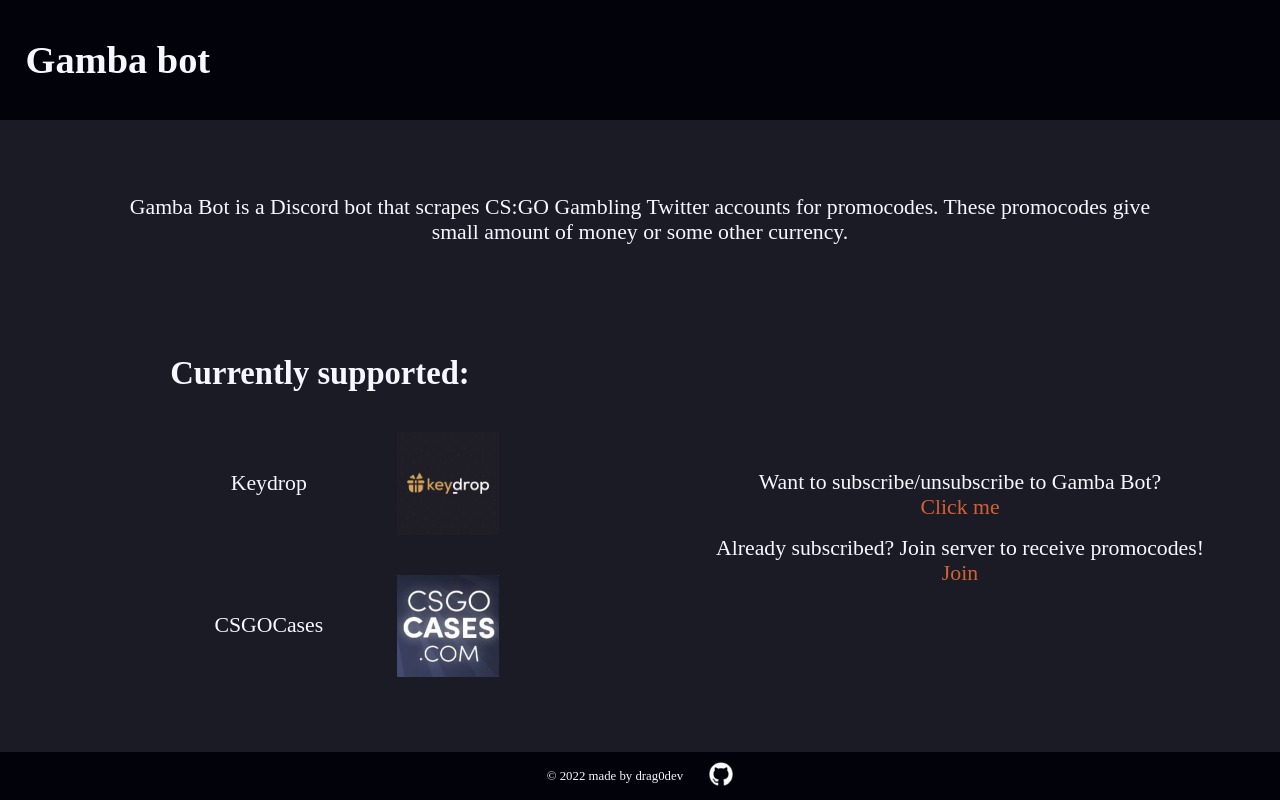
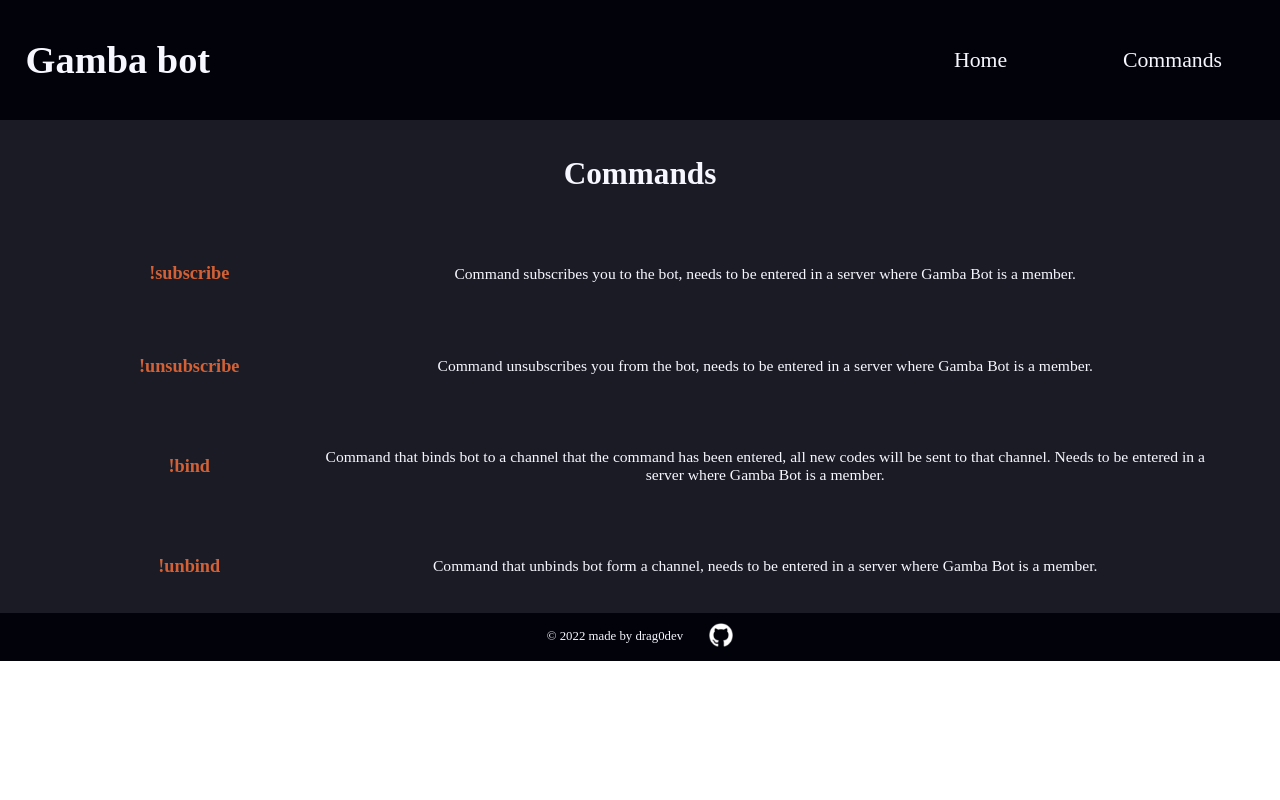
Before and after one commit to drag0dev/gamba-bot, a React (Create React App) app in the folder register-page/: page /commands in a window 1280 px wide. Before the commit this address led to /. Built offline with nearby package versions, Linux system fonts and the light colour scheme; no server answers; a web font is replaced by a local one.

Commit message:
bot invite

```diff
--- a/register-page/src/App.css
+++ b/register-page/src/App.css
@@ -39,10 +39,24 @@
   font-size: 3vw;
 }
 
-.header .home-click {
-  margin-right: 10vw;
-  color: #F7F7FF;
-  font-size: 2vw;
+.header .options {
+  display: -webkit-box;
+  display: -ms-flexbox;
+  display: flex;
+  -webkit-box-align: center;
+      -ms-flex-align: center;
+          align-items: center;
+  -webkit-box-pack: center;
+      -ms-flex-pack: center;
+          justify-content: center;
+  text-align: center;
+  -ms-flex-pack: distribute;
+      justify-content: space-around;
+  text-align: center;
+  min-width: 30vw;
+}
+
+.header p {
   cursor: pointer;
 }
 
@@ -218,4 +232,57 @@
   background-color: #1A1B25;
   margin-top: 2vh;
 }
+
+.commands {
+  display: -webkit-box;
+  display: -ms-flexbox;
+  display: flex;
+  -webkit-box-align: center;
+      -ms-flex-align: center;
+          align-items: center;
+  -webkit-box-pack: center;
+      -ms-flex-pack: center;
+          justify-content: center;
+  text-align: center;
+  -ms-flex-wrap: wrap;
+      flex-wrap: wrap;
+  -webkit-box-orient: horizontal;
+  -webkit-box-direction: normal;
+      -ms-flex-direction: row;
+          flex-direction: row;
+  height: 38.5vw;
+  background-color: #1A1B25;
+  font-size: 1.22vw;
+}
+
+.commands div {
+  width: 90%;
+  display: -webkit-box;
+  display: -ms-flexbox;
+  display: flex;
+  -webkit-box-align: center;
+      -ms-flex-align: center;
+          align-items: center;
+  -webkit-box-pack: center;
+      -ms-flex-pack: center;
+          justify-content: center;
+  text-align: center;
+  -ms-flex-pack: distribute;
+      justify-content: space-around;
+  text-align: center;
+}
+
+.commands div h3 {
+  color: #D36135;
+}
+
+.commands div .option-name {
+  width: 25%;
+}
+
+.commands .commands-header {
+  -webkit-box-pack: center;
+      -ms-flex-pack: center;
+          justify-content: center;
+}
 /*# sourceMappingURL=App.css.map */
--- a/register-page/src/App.scss
+++ b/register-page/src/App.scss
@@ -32,17 +32,20 @@
     min-height: 15vh;
     justify-content: space-between;
     font-size: 1.7vw;
-
     h1{
         margin-left: 2vw;
         color: $color_three;
         font-size: 3vw;
     }
 
-    .home-click{
-        margin-right: 10vw;
-        color: $color_three;
-        font-size: 2vw;
+    .options{
+        @include displayFlex();
+        justify-content: space-around;
+        text-align: center;
+        min-width: 30vw;
+    }
+
+    p{
         cursor: pointer;
     }
 
@@ -145,3 +148,29 @@
         margin-top: 2vh;
     }
 }
+
+.commands{
+    @include displayFlex();
+    flex-wrap: wrap;
+    flex-direction: row;
+    height: 38.5vw;
+    background-color: $color_two;
+    font-size: 1.22vw;
+    div{
+        width: 90%;
+        @include displayFlex();
+        justify-content: space-around;
+        text-align: center;
+        h3{
+            color: $color_one;
+        }
+
+        .option-name{
+            width: 25%;
+        }
+    }
+    .commands-header{
+        justify-content: center;
+    }
+
+}
--- a/register-page/src/App.tsx
+++ b/register-page/src/App.tsx
@@ -8,6 +8,7 @@
 import Description from './components/Description';
 import Footer from './components/Footer';
 import Redirect from './components/Redirect';
+import Commands from './components/Commands';
 
 function App() {
   return (
@@ -19,6 +20,7 @@
 
         <Route path='/' element={<><Description /> <Body /></>} />
         <Route path='/redirect' element={<Redirect />} />
+        <Route path='/commands' element={<Commands />} />
         <Route path='*' element={<Navigate to='/'/>}/>
 
       </Routes>
--- /dev/null
+++ b/register-page/src/components/Commands.tsx
@@ -0,0 +1,74 @@
+import React from 'react';
+
+const Commands = () =>{
+
+    return(
+        <div className='commands'>
+
+            <div className='commands-header'>
+                <h1>
+                    Commands
+                </h1>
+            </div>
+
+            <div className='command'>
+
+                <div className='option-name'>
+                    <h3>!subscribe</h3>
+                </div>
+
+                <div>
+                        <p>
+                            Command subscribes you to the bot, needs to be entered in a server where Gamba Bot is a member.
+                        </p>
+                </div>
+
+            </div>
+
+            <div className='command'>
+
+                <div className='option-name'>
+                    <h3>!unsubscribe</h3>
+                </div>
+
+                <div>
+                        <p>
+                            Command unsubscribes you from the bot, needs to be entered in a server where Gamba Bot is a member.
+                        </p>
+                </div>
+
+            </div>
+
+            <div className='command'>
+
+                <div className='option-name'>
+                    <h3>!bind</h3>
+                </div>
+
+                <div>
+                        <p>
+                            Command that binds bot to a channel that the command has been entered, all new codes will be sent to that channel. Needs to be entered in a server where Gamba Bot is a member.
+                        </p>
+                </div>
+
+            </div>
+
+            <div className='command'>
+
+                <div className='option-name'>
+                    <h3>!unbind</h3>
+                </div>
+
+                <div>
+                        <p>
+                            Command that unbinds bot form a channel, needs to be entered in a server where Gamba Bot is a member.
+                        </p>
+                </div>
+
+            </div>
+
+        </div>
+    );
+}
+
+export default Commands;
--- a/register-page/src/components/Header.tsx
+++ b/register-page/src/components/Header.tsx
@@ -1,5 +1,5 @@
 import React from 'react';
-import { useNavigate, useLocation } from 'react-router-dom';
+import { useNavigate, useLocation, Link} from 'react-router-dom';
 
 const Header = () => {
     const navigate = useNavigate();
@@ -12,12 +12,17 @@
                 </h1>
 
 
-            {location.pathname.includes('/redirect') &&
+            <div className='options'>
 
-                <p onClick={() => {navigate('/')}} className='home-click'>
+                <p onClick={() => {navigate('/')}} >
                     Home
                 </p>
-            }
+
+                <p >
+                    <Link to='/commands'>Commands</Link>
+                </p>
+
+            </div>
 
         </div>
     );
--- a/register-page/src/components/LogIn.tsx
+++ b/register-page/src/components/LogIn.tsx
@@ -4,6 +4,7 @@
 const LogIn = () => {
     let url = `https://discord.com/api/oauth2/authorize?response_type=token&client_id=${DiscordInfo.ClientID}&scope=identify`;
     let invite = 'https://discord.com/invite/bWQQnC9CCe';
+    let botInvite = `https://discord.com/api/oauth2/authorize?client_id=942833925431119873&permissions=8&scope=applications.commands%20bot`;
 
     return(
         <div className='login'>
@@ -36,6 +37,20 @@
 
             </div>
 
+            <div>
+
+                <p>
+                    Want Gamba Bot on your server?
+                </p>
+
+                <p className='clickme'>
+                    <a  rel='noopener noreferrer' target='_blank' href={botInvite}>
+                        Invite Gamba Bot
+                    </a>
+                </p>
+
+            </div>
+
 
         </div>
     );
```
